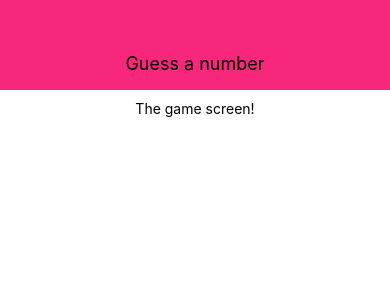
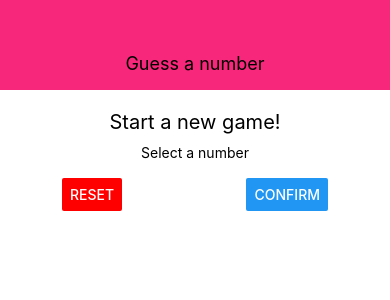
Before and after one commit to edsonjmv/rn-first-app, a React Native app: screen / in a window 390 px wide. Shown: the top 300 px of the page. Built offline with nearby package versions, Linux system fonts and the light colour scheme.

Commit message:
working on the layout

```diff
--- a/screens/StartGameScreen.js
+++ b/screens/StartGameScreen.js
@@ -1,10 +1,18 @@
 import React from 'react';
-import { StyleSheet, Text, View } from 'react-native';
+import { Button, StyleSheet, Text, View, TextInput } from 'react-native';
 
 const StartGameScreen = () => {
   return (
     <View style={styles.screen}>
-      <Text>The game screen!</Text>
+      <Text style={styles.title}>Start a new game!</Text>
+      <View style={styles.inputContainer}>
+        <Text>Select a number</Text>
+        <TextInput />
+        <View style={styles.buttonsContainer}>
+          <Button title="Reset" color="red"></Button>
+          <Button title="Confirm"></Button>
+        </View>
+      </View>
     </View>
   );
 };
@@ -14,6 +22,21 @@
     flex: 1,
     padding: 10,
     alignItems: 'center'
+  },
+  title: {
+    fontSize: 20,
+    marginVertical: 10
+  },
+  inputContainer: {
+    width: 300,
+    maxWidth: '80%',
+    alignItems: 'center'
+  },
+  buttonsContainer: {
+    flexDirection: 'row',
+    justifyContent: 'space-between',
+    width: '100%',
+    paddingHorizontal: 15
   }
 });
 
```
